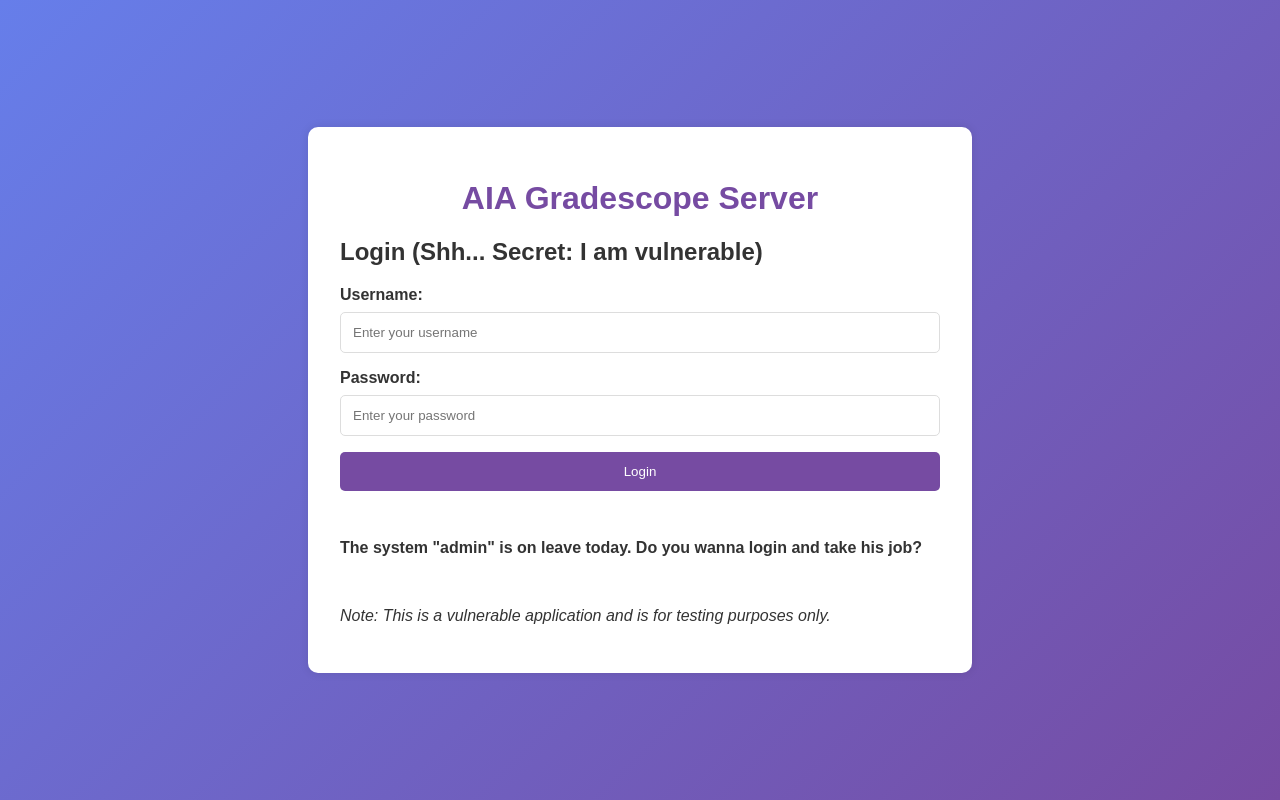
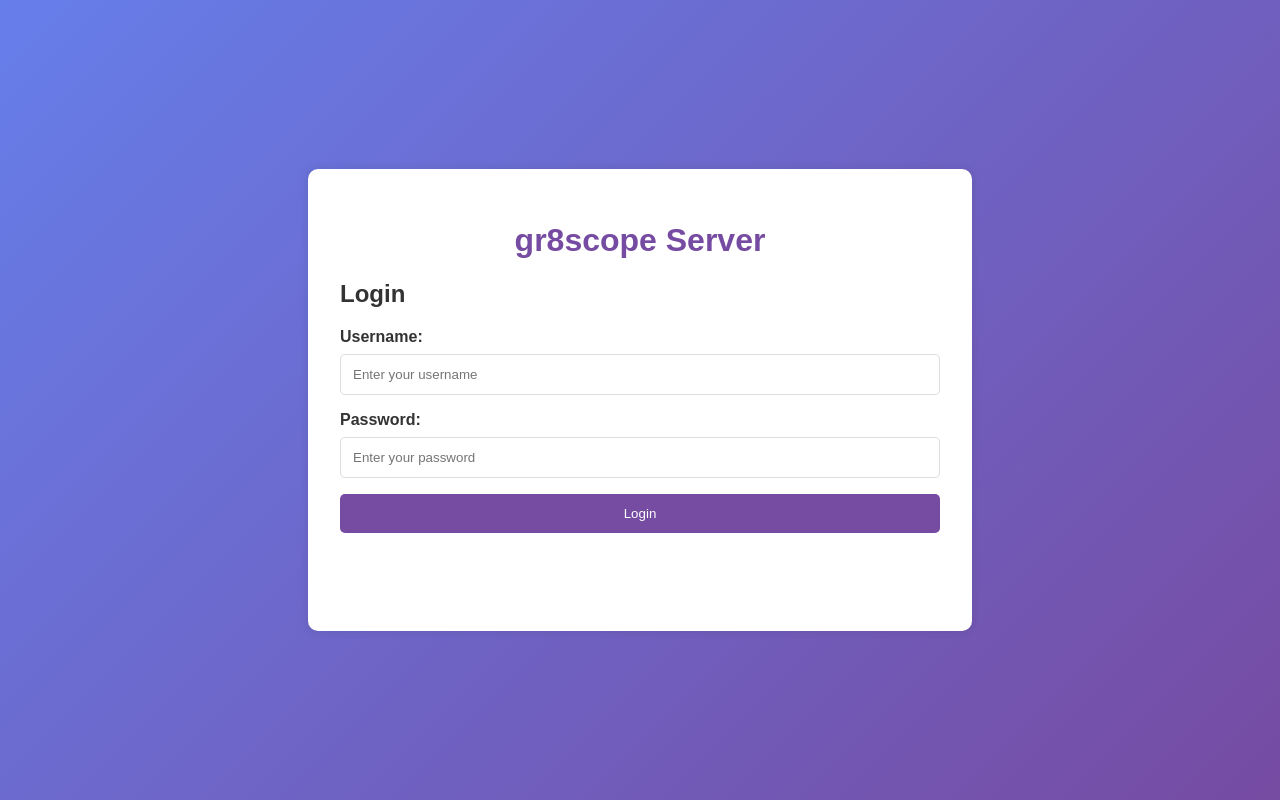
Before and after one commit to PragnaReddy11/Vuln_Application, a Flask app: page / in a window 1280 px wide. Run offline with Flask 3, Linux system fonts and the light colour scheme.

Commit message:
Changes server name

```diff
--- a/templates/home.html
+++ b/templates/home.html
@@ -3,12 +3,12 @@
 <head>
     <meta charset="UTF-8">
     <meta name="viewport" content="width=device-width, initial-scale=1.0">
-    <title>AIA Gradescope - Home</title>
+    <title>gr8scope - Home</title>
     <link rel="stylesheet" href="{{ url_for('static', filename='css/styles.css') }}">
 </head>
 <body>
     <div class="container">
-        <h1>Welcome to AIA Gradescope, {{ username }}!</h1>
+        <h1>Welcome to gr8scope, {{ username }}!</h1>
         <p>Select an option below:</p>
 
         <form method="GET" action="/upload">
--- a/templates/login.html
+++ b/templates/login.html
@@ -3,14 +3,14 @@
 <head>
     <meta charset="UTF-8">
     <meta name="viewport" content="width=device-width, initial-scale=1.0">
-    <title>AIA Gradescope Server - Login</title>
+    <title>gr8scope Server - Login</title>
     <link rel="stylesheet" href="{{ url_for('static', filename='css/styles.css') }}">
 </head>
 <body>
     <div class="container">
-        <h1>AIA Gradescope Server</h1>
+        <h1>gr8scope Server</h1>
 
-        <h2 >Login (Shh... Secret: I am vulnerable)</h2>
+        <h2 >Login</h2>
         <form method="POST" action="/login">
             <label for="username">Username:</label>
             <input type="text" name="username" id="username" placeholder="Enter your username" required />
@@ -20,9 +20,7 @@
 
             <input type="submit" value="Login" />
         </form>
-        <p><b>The system "admin" is on leave today. Do you wanna login and take his job?</b></p>
         <br>
-        <p><i>Note: This is a vulnerable application and is for testing purposes only.</i></p>
     </div>
 </body>
 </html>
--- a/templates/submissions.html
+++ b/templates/submissions.html
@@ -3,12 +3,12 @@
 <head>
     <meta charset="UTF-8">
     <meta name="viewport" content="width=device-width, initial-scale=1.0">
-    <title>AIA Gradescope Server - Submissions</title>
+    <title>gr8scope - Submissions</title>
     <link rel="stylesheet" href="{{ url_for('static', filename='css/styles.css') }}">
 </head>
 <body>
     <div class="container">
-        <h1>AIA Gradescope Server</h1>
+        <h1>Gradescope - Submissions</h1>
 
         <h2>Submissions</h2>
         {% if (files is defined) and files %}
--- a/templates/upload.html
+++ b/templates/upload.html
@@ -3,7 +3,7 @@
 <head>
     <meta charset="UTF-8">
     <meta name="viewport" content="width=device-width, initial-scale=1.0">
-    <title>CMU AIA File Upload Server - Upload</title>
+    <title>gr8scope - Upload</title>
     <link rel="stylesheet" href="{{ url_for('static', filename='css/styles.css') }}">
 </head>
 <body>
```
